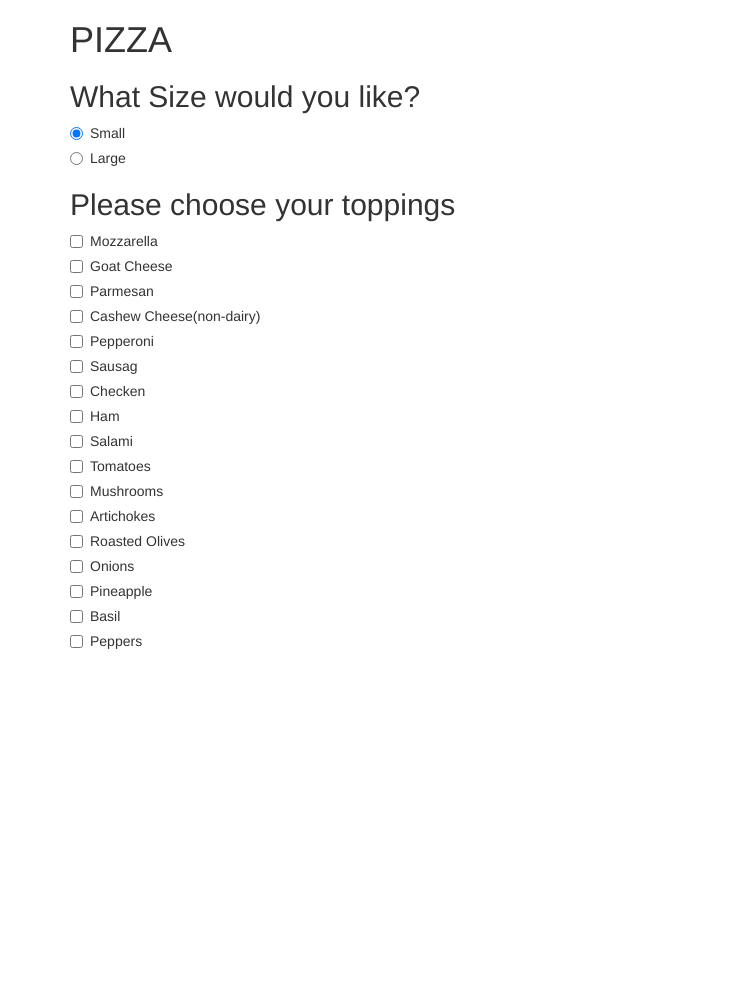
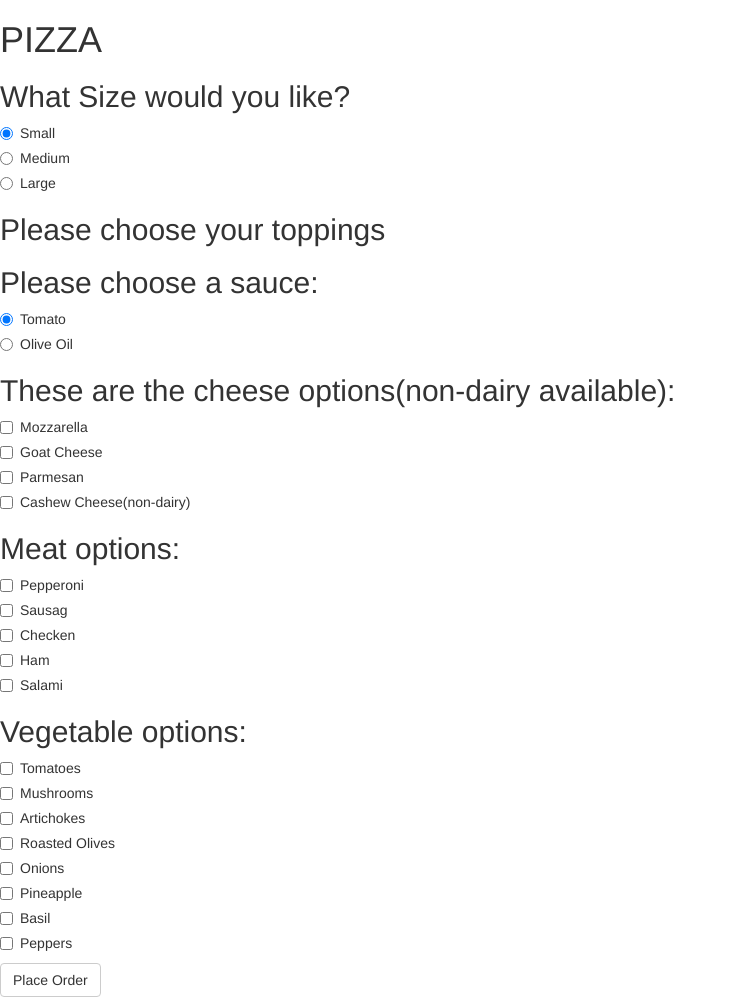
Before and after one commit to terribradley/pizza, a plain HTML site: page index.html in a window 1280 px wide. Shown: the whole page, without its empty margins (0-736 px from the left). Before the commit the page ends 800 px from the top, so only its background shows below. Drawn offline with nearby package versions, Linux system fonts and the light colour scheme; files that its build step writes are made by us from their sources.

Commit message:
organize form in html

```diff
--- a/index.html
+++ b/index.html
@@ -8,20 +8,37 @@
     <title>Pizza</title>
   </head>
   <body>
-    <div class="container">
       <h1>PIZZA</h1>
       <h2>What Size would you like?</h2>
     <form>
-      <div class="radio pizza-size">
+      <div class="pizza-size">
+        <div class="radio">
           <label>
-          <input type="radio" name="optionsRadios" id="optionsRadios1" value="option1" checked>Small</label>
+            <input type="radio" name="size" id="optionsRadios1" value="option1" checked>Small</label>
         </div>
         <div class="radio">
           <label>
-          <input type="radio" name="optionsRadios" id="optionsRadios2" value="option2">Large</label>
+            <input type="radio" name="size" id="optionsRadios2" value="option2">Medium</label>
         </div>
+        <div class="radio">
+          <label>
+            <input type="radio" name="size" id="optionsRadios2" value="option2">Large</label>
+        </div>
+      </div>
+    </form>
+    <form>
+      <div class="pizza-toppings">
         <h2>Please choose your toppings</h2>
-      <div class="pizza-toppings">
+        <h2> Please choose a sauce:</h2>
+        <div class="radio">
+          <label>
+            <input type="radio" name="optionsRadios" id="optionsRadios1" value="option1" checked>Tomato</label>
+        </div>
+        <div class="radio">
+          <label>
+            <input type="radio" name="optionsRadios" id="optionsRadios2" value="option2">Olive Oil</label>
+        </div>
+          <h2>These are the cheese options(non-dairy available):</h2>
         <div class="checkbox">
           <label>
           <input type="checkbox" value="">Mozzarella</label>
@@ -38,6 +55,7 @@
           <label>
           <input type="checkbox" value="">Cashew Cheese(non-dairy)</label>
         </div>
+        <h2>Meat options:</h2>
         <div class="checkbox">
           <label>
             <input type="checkbox" value="">Pepperoni</label>
@@ -58,6 +76,7 @@
           <label>
             <input type="checkbox" value="">Salami</label>
         </div>
+        <h2>Vegetable options:</h2>
         <div class="checkbox">
           <label>
           <input type="checkbox" value="">Tomatoes</label>
@@ -91,9 +110,7 @@
           <input type="checkbox" value="">Peppers</label>
         </div>
     </div>
+    <button type="submit" name="button" class="btn btn-default">Place Order</button>
     </form>
-
-
-    </div>
   </body>
 </html>
--- a/js/scripts.js
+++ b/js/scripts.js
@@ -25,7 +25,7 @@ Pizza.prototype.toppingPrice = function {
 
 (document).ready(function() {
   $(form).submit (function() {
-    var inputtedPizzaSize = $(".pizza-size").val();
+    var inputtedPizzaSize = $("input:radio[name=size]:checked").val();
     var inputtedPizzaToppings = parseInt($(".pizza-toppings").val());
 
     var newPizza = new Pizza function(pizzaSize, pizzaToppings);
```
Lines whose indentation alone changed are shown as unchanged.
